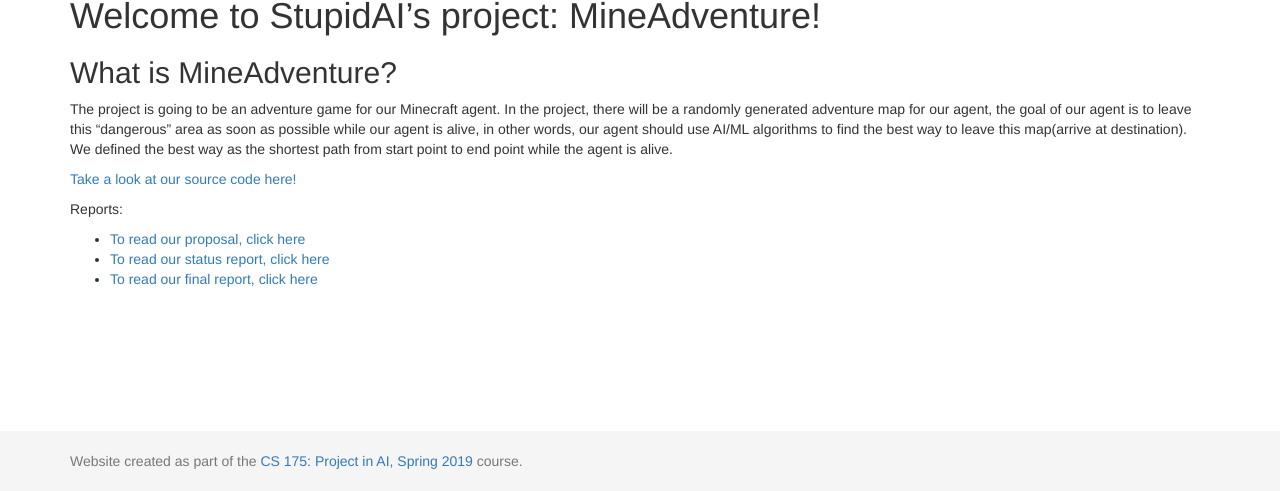
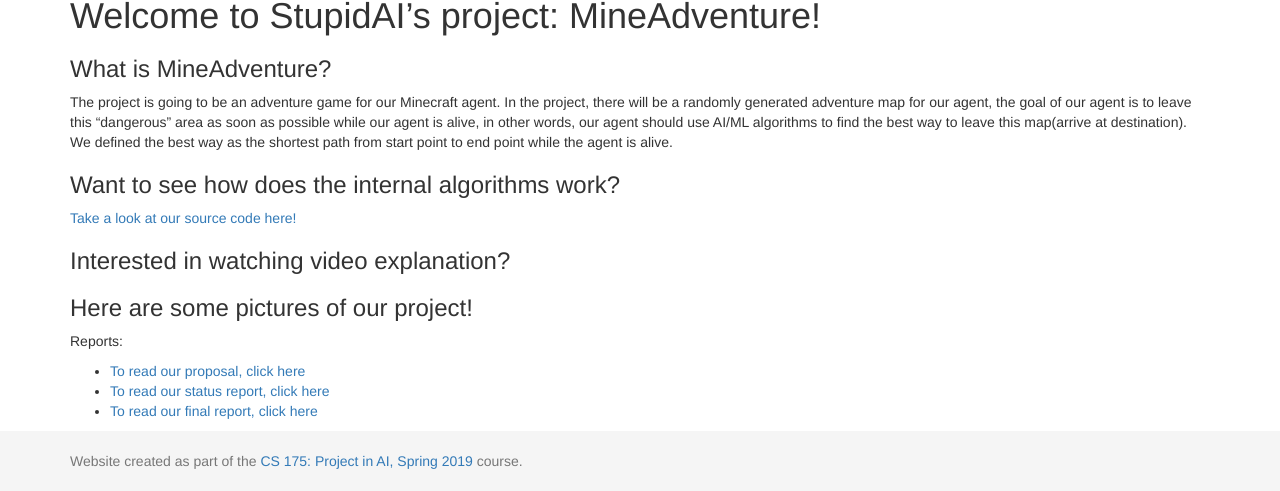
Before and after one commit to YizhuoWu/StupidAI-MineAdventure, a Jekyll site: the page built from docs/index.md, in a window 1280 px wide and 988 px high, cut to the strip 497-988 px from the top of the window. Built offline with Jekyll 4.4.1, drawn with Linux system fonts in a browser that asks for light colours.

Commit message:
Update index.md

```diff
--- a/docs/index.md
+++ b/docs/index.md
@@ -7,17 +7,19 @@ title:  Home
 
 # Welcome to StupidAI's project: MineAdventure!
 
-## What is MineAdventure?
+### What is MineAdventure?
 The project is going to be an adventure game for our Minecraft agent.
 In the project, there will be a randomly generated adventure map for our agent, the goal of our agent is
 to leave this “dangerous” area as soon as possible while our agent is alive, in other words, our agent should
 use AI/ML algorithms to find the best way to leave this map(arrive at destination). We defined the best way
 as the shortest path from start point to end point while the agent is alive.
 
-
+### Want to see how does the internal algorithms work?
 [Take a look at our source code here!](https://github.com/YizhuoWu/StupidAI-MineAdventure)
 
+### Interested in watching video explanation?
 
+### Here are some pictures of our project!
 
 
 
```
